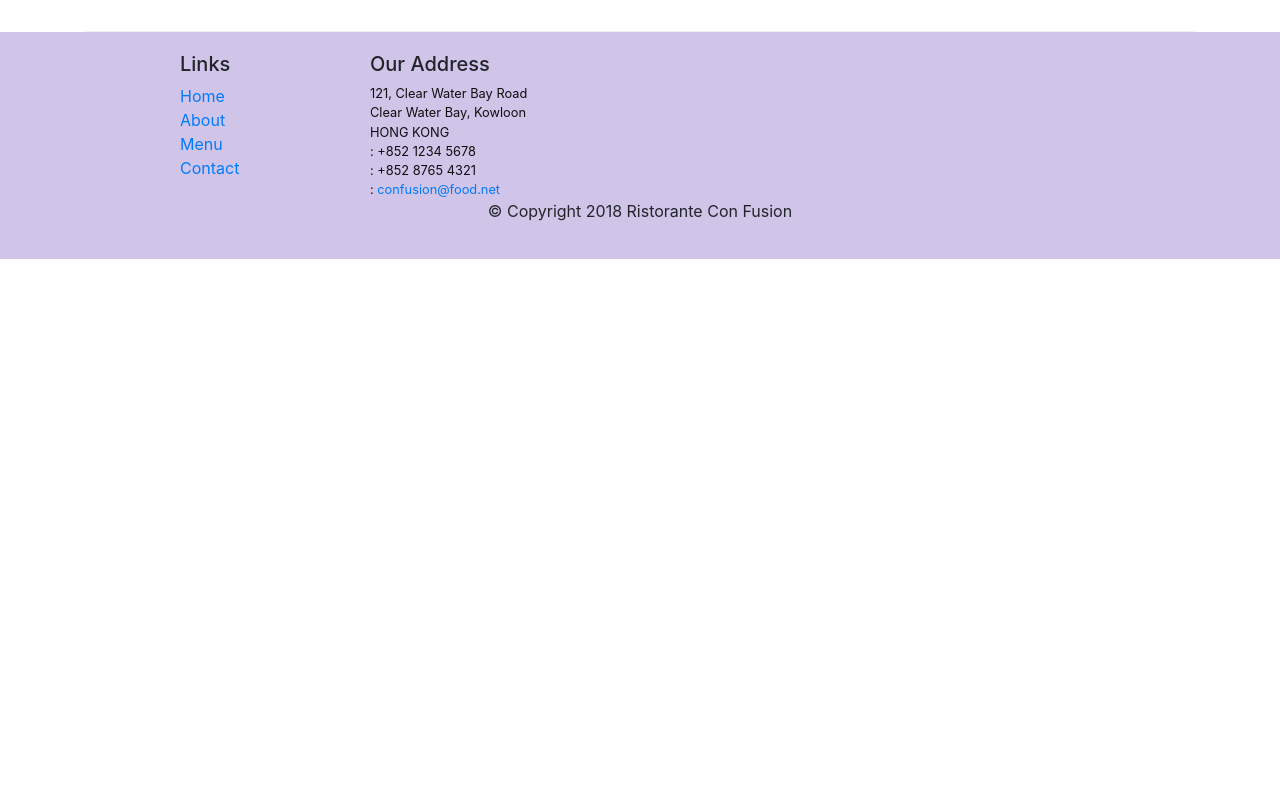
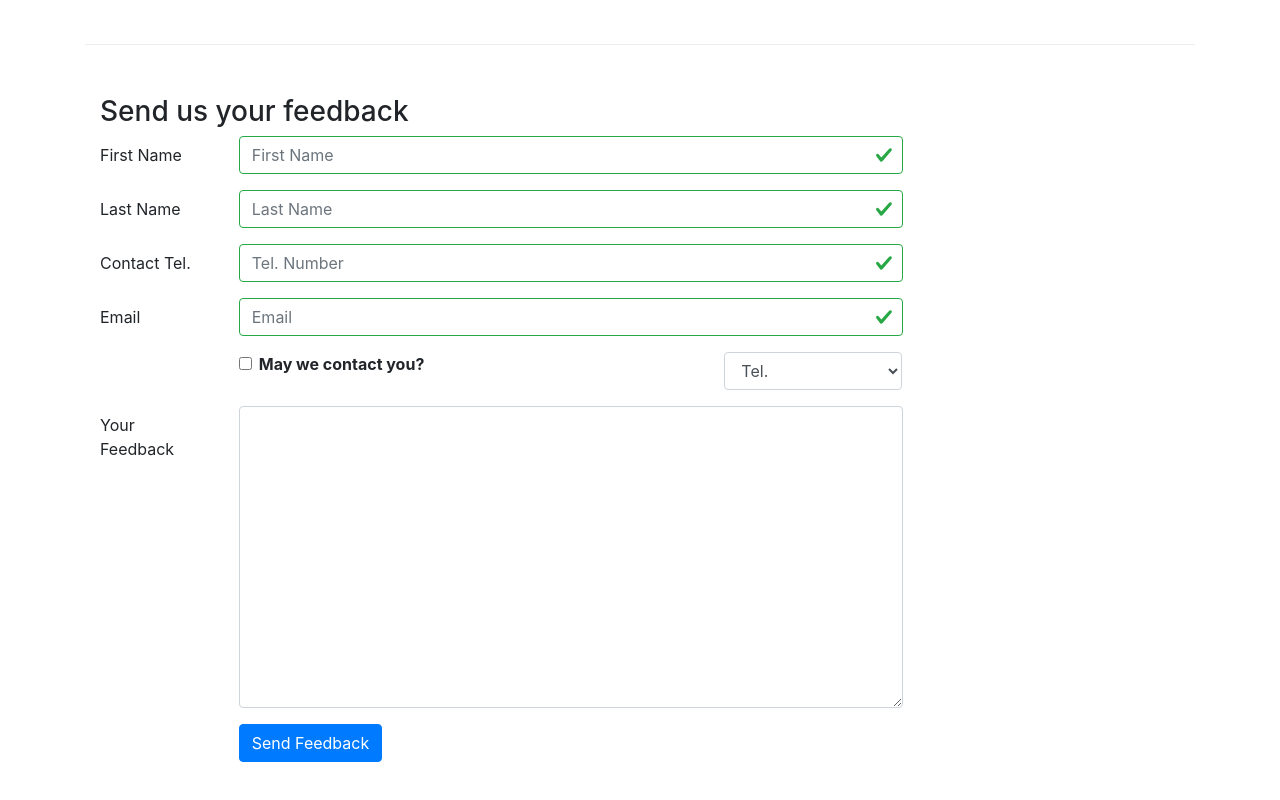
Before and after one commit to Pranav0426/ConFusion-React-frontend, a React (Create React App) app: page /contactus in a window 1280 px wide. Shown: the part 840-1640 px from the top of the page. Before the commit the page ends 1099 px from the top, so only its background shows below. Built offline with nearby package versions, Linux system fonts and the light colour scheme; the HTML template or start-up script is replaced by a standard one.

Commit message:
uncontrolled components

```diff
--- a/src/components/AboutComponent.js
+++ b/src/components/AboutComponent.js
@@ -1,7 +1,6 @@
 import React from 'react';
-import { Breadcrumb, BreadcrumbItem, Card, CardBody, CardHeader, Media, Fade } from 'reactstrap';
+import { Breadcrumb, BreadcrumbItem, Card, CardBody, CardHeader, Media } from 'reactstrap';
 import { Link } from 'react-router-dom';
-import { render } from '@testing-library/react';
 
 function RenderLeader({ leader }) {
 	return (
--- a/src/components/ContactComponent.js
+++ b/src/components/ContactComponent.js
@@ -1,8 +1,75 @@
-import React from 'react';
-import { Breadcrumb, BreadcrumbItem } from 'reactstrap';
+import React, { Component } from 'react';
+import { Breadcrumb, BreadcrumbItem, Button, Form, FormGroup, Label, Input, Col, FormFeedback } from 'reactstrap';
 import { Link } from 'react-router-dom';
 
-function Contact(props) {
+class Contact extends Component {
+	constructor(props) {
+		super(props);
+		this.state = {
+			firstname: '',
+			lastname: '',
+			telnum: '',
+			email: '',
+			agree: false,
+			contactType: 'Tel.',
+			message: '',
+			touched: {
+				firstname: false,
+				lastname: false,
+				telnum: false,
+				email: false
+			}
+		};
+		this.handleSubmit = this.handleSubmit.bind(this);
+		this.handleInputChange = this.handleInputChange.bind(this);
+		this.handleBlur = this.handleBlur.bind(this);
+	}
+	handleInputChange(event) {
+		const target = event.target;
+		const value = target.type === 'checkbox' ? target.checked : target.value;
+		const name = target.name;
+		this.setState({
+			[name]: value
+		});
+	}
+	handleSubmit(event) {
+		console.log('current state is' + JSON.stringify(this.state));
+		alert('current state is' + JSON.stringify(this.state));
+		event.preventDefault();
+	}
+	validate(firstname, lastname, telnum, email) {
+		const errors = {
+			firstname: '',
+			lastname: '',
+			telnum: '',
+			email: ''
+		};
+
+		if (this.state.touched.firstname && firstname.length < 3)
+			errors.firstname = 'First Name should be >= 3 characters';
+		else if (this.state.touched.firstname && firstname.length > 10)
+			errors.firstname = 'First Name should be <= 10 characters';
+
+		if (this.state.touched.lastname && lastname.length < 3) errors.lastname = 'Last Name should be >= 3 characters';
+		else if (this.state.touched.lastname && lastname.length > 10)
+			errors.lastname = 'Last Name should be <= 10 characters';
+
+		const reg = /^\d+$/;
+		if (this.state.touched.telnum && !reg.test(telnum)) errors.telnum = 'Tel. Number should contain only numbers';
+
+		if (this.state.touched.email && email.split('').filter((x) => x === '@').length !== 1)
+			errors.email = 'Email should contain a @';
+
+		return errors;
+	}
+
+	handleBlur = (field) => (evt) => {
+		this.setState({
+			touched: { ...this.state.touched, [field]: true }
+		});
+	};
+	render() {
+		const errors = this.validate(this.state.firstname, this.state.lastname, this.state.telnum, this.state.email);
 		return (
 			<div className="container">
 				<div className="row">
@@ -49,8 +116,143 @@
 						</div>
 					</div>
 				</div>
+				<div className="row row-content">
+					<div className="col-12">
+						<h3>Send us your feedback</h3>
+					</div>
+					<div className="col-12 col-md-9">
+						<Form onSubmit={this.handleSubmit}>
+							<FormGroup row>
+								<Label htmlFor="firstname" md={2}>
+									First Name
+								</Label>
+								<Col md={10}>
+									<Input
+										type="text"
+										id="firstname"
+										name="firstname"
+										placeholder="First Name"
+										value={this.state.firstname}
+										valid={errors.firstname === ''}
+										invalid={errors.firstname !== ''}
+										onBlur={this.handleBlur('firstname')}
+										onChange={this.handleInputChange}
+									/>
+									<FormFeedback>{errors.firstname}</FormFeedback>
+								</Col>
+							</FormGroup>
+							<FormGroup row>
+								<Label htmlFor="lastname" md={2}>
+									Last Name
+								</Label>
+								<Col md={10}>
+									<Input
+										type="text"
+										id="lastname"
+										name="lastname"
+										placeholder="Last Name"
+										value={this.state.lastname}
+										valid={errors.lastname === ''}
+										invalid={errors.lastname !== ''}
+										onBlur={this.handleBlur('lastname')}
+										onChange={this.handleInputChange}
+									/>
+									<FormFeedback>{errors.lastname}</FormFeedback>
+								</Col>
+							</FormGroup>
+							<FormGroup row>
+								<Label htmlFor="telnum" md={2}>
+									Contact Tel.
+								</Label>
+								<Col md={10}>
+									<Input
+										type="tel"
+										id="telnum"
+										name="telnum"
+										placeholder="Tel. Number"
+										value={this.state.telnum}
+										valid={errors.telnum === ''}
+										invalid={errors.telnum !== ''}
+										onBlur={this.handleBlur('telnum')}
+										onChange={this.handleInputChange}
+									/>
+									<FormFeedback>{errors.telnum}</FormFeedback>
+								</Col>
+							</FormGroup>
+							<FormGroup row>
+								<Label htmlFor="email" md={2}>
+									Email
+								</Label>
+								<Col md={10}>
+									<Input
+										type="email"
+										id="email"
+										name="email"
+										placeholder="Email"
+										value={this.state.email}
+										valid={errors.email === ''}
+										invalid={errors.email !== ''}
+										onBlur={this.handleBlur('email')}
+										onChange={this.handleInputChange}
+									/>
+									<FormFeedback>{errors.email}</FormFeedback>
+								</Col>
+							</FormGroup>
+
+							<FormGroup row>
+								<Col md={{ size: 6, offset: 2 }}>
+									<FormGroup check>
+										<Label check>
+											<Input
+												type="checkbox"
+												name="agree"
+												checked={this.state.agree}
+												onChange={this.handleInputChange}
+											/>{' '}
+											<strong>May we contact you?</strong>
+										</Label>
+									</FormGroup>
+								</Col>
+								<Col md={{ size: 3, offset: 1 }}>
+									<Input
+										type="select"
+										name="contactType"
+										value={this.state.contactType}
+										onChange={this.handleInputChange}
+									>
+										<option>Tel.</option>
+										<option>Email</option>
+									</Input>
+								</Col>
+							</FormGroup>
+							<FormGroup row>
+								<Label htmlFor="message" md={2}>
+									Your Feedback
+								</Label>
+								<Col md={10}>
+									<Input
+										type="textarea"
+										id="message"
+										name="message"
+										rows="12"
+										value={this.state.message}
+										onChange={this.handleInputChange}
+									/>
+								</Col>
+							</FormGroup>
+							<FormGroup row>
+								<Col md={{ size: 10, offset: 2 }}>
+									<Button type="submit" color="primary">
+										Send Feedback
+									</Button>
+								</Col>
+							</FormGroup>
+						</Form>
+					</div>
+				</div>
 			</div>
 		);
 	}
+}
 
 export default Contact;
--- a/src/components/HeaderComponent.js
+++ b/src/components/HeaderComponent.js
@@ -1,18 +1,49 @@
 import React, { Component } from 'react';
-import { Navbar, NavbarBrand, Nav, NavbarToggler, Collapse, NavItem, Jumbotron } from 'reactstrap';
+import {
+	Navbar,
+	NavbarBrand,
+	Nav,
+	NavbarToggler,
+	Collapse,
+	NavItem,
+	Jumbotron,
+	Modal,
+	Button,
+	ModalHeader,
+	ModalBody,
+	FormGroup,
+	Label,
+	Input,
+	Form
+} from 'reactstrap';
 import { NavLink } from 'react-router-dom';
 class Header extends Component {
 	constructor(props) {
 		super(props);
 		this.state = {
-			isNavOpen: false
+			isNavOpen: false,
+			isModalOpen: false
 		};
 		this.toggleNav = this.toggleNav.bind(this);
+		this.toggleModal = this.toggleModal.bind(this);
+		this.handleLogin = this.handleLogin.bind(this);
 	}
 	toggleNav() {
 		this.setState({
 			isNavOpen: !this.state.isNavOpen
 		});
+	}
+	toggleModal() {
+		this.setState({
+			isModalOpen: !this.state.isModalOpen
+		});
+	}
+	handleLogin(event) {
+		this.toggleModal();
+		alert(
+			'Username:' + this.username.value + 'Password:' + this.password.value + 'Remember:' + this.remember.checked
+		);
+		event.preventDefault();
 	}
 	render() {
 		return (
@@ -46,6 +77,13 @@
 									</NavLink>
 								</NavItem>
 							</Nav>
+							<Nav className="ml-auto navbar">
+								<NavItem>
+									<Button outline onClick={this.toggleModal}>
+										<span className="fa fa-sign-in fa-lg" />Login
+									</Button>
+								</NavItem>
+							</Nav>
 						</Collapse>
 					</div>
 				</Navbar>
@@ -62,6 +100,44 @@
 						</div>
 					</div>
 				</Jumbotron>
+				<Modal isOpen={this.state.isModalOpen} toggle={this.toggleModal}>
+					<ModalHeader toggle={this.toggleModal}>Login</ModalHeader>
+					<ModalBody>
+						<Form onSubmit={this.handleLogin}>
+							<FormGroup>
+								<Label htmlFor="username">Username</Label>
+								<Input
+									type="text"
+									id="username"
+									name="username"
+									innerRef={(input) => (this.username = input)}
+								/>
+							</FormGroup>
+							<FormGroup>
+								<Label htmlFor="password">Password</Label>
+								<Input
+									type="password"
+									id="password"
+									name="password"
+									innerRef={(input) => (this.password = input)}
+								/>
+							</FormGroup>
+							<FormGroup check>
+								<Label check>
+									<Input
+										type="checkbox"
+										name="remember"
+										innerRef={(input) => (this.remember = input)}
+									/>
+									Remember me
+								</Label>
+							</FormGroup>
+							<Button type="submit" value="submit" color="primary">
+								Login
+							</Button>
+						</Form>
+					</ModalBody>
+				</Modal>
 			</React.Fragment>
 		);
 	}
--- a/src/components/MainComponent.js
+++ b/src/components/MainComponent.js
@@ -3,7 +3,6 @@
 import Header from './HeaderComponent';
 import Menu from './MenuComponent';
 import Contact from './ContactComponent';
-import Dishdetail from './DishdetailComponent';
 import { DISHES } from '../shared/dishes';
 import { COMMENTS } from '../shared/comments';
 import { LEADERS } from '../shared/leaders';
@@ -34,7 +33,7 @@
 		};
 		const DishWithId = ({ match }) => {
 			return (
-				<Dishdetail
+				<DishDetail
 					dish={this.state.dishes.filter((dish) => dish.id === parseInt(match.params.dishId, 10))[0]}
 					comments={this.state.comments.filter(
 						(comment) => comment.dishId === parseInt(match.params.dishId, 10)
--- a/src/components/MenuComponent.js
+++ b/src/components/MenuComponent.js
@@ -1,5 +1,5 @@
 import React from 'react';
-import { Card, CardImg, CardImgOverlay, CardTitle, CardColumns, Breadcrumb, BreadcrumbItem } from 'reactstrap';
+import { Card, CardImg, CardImgOverlay, CardTitle, Breadcrumb, BreadcrumbItem } from 'reactstrap';
 import { Link } from 'react-router-dom';
 
 function RenderMenuItem({ dish, onClick }) {
```
Lines whose indentation alone changed are shown as unchanged.
